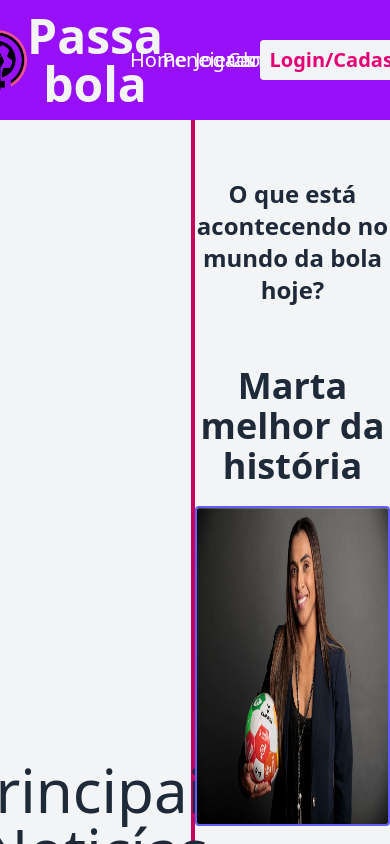
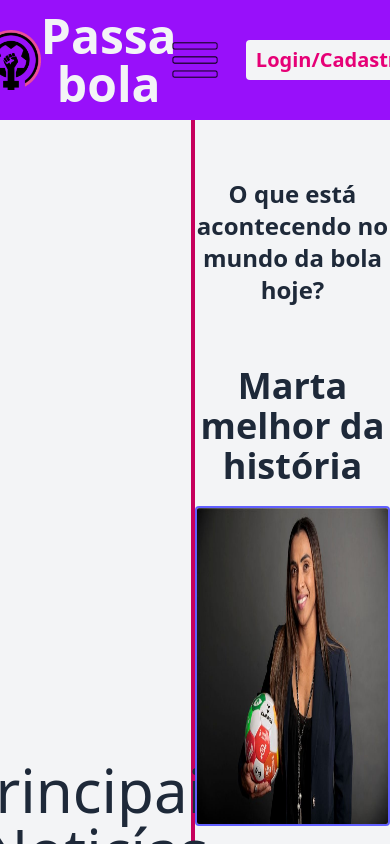
Before and after one commit to EnzoOFato/Site-Sprint3, a React (Vite) app in the folder site-sprint3/: page / in a window 390 px wide. Shown: the top 844 px of the page. Built offline with nearby package versions, Linux system fonts and the light colour scheme.

Commit message:
Responsividade

```diff
--- a/site-sprint3/src/components/Head.jsx
+++ b/site-sprint3/src/components/Head.jsx
@@ -1,14 +1,22 @@
 import { Link } from "react-router-dom"
 import logo from "../assets/icone.png"
+import menu from "../assets/menu/menu.png"
+import { useState } from "react"
 
 export default function Head(){
+
+    const [open, setOpen] = useState(false)
+
     return (
-        <header className="w-full flex h-30 bg-purple-600 items-center justify-around">
+        <header className="w-full flex h-30 bg-purple-600 items-center justify-around relative">
             <div className="flex justify-center items-center w-1/3">
                 <img src={logo} alt="logo" className="w-15 h-15"/>
                 <h1 className="text-center text-5xl text-gray-100 font-bold">Passa bola</h1>
             </div>
-            <nav className="w-1/3 flex justify-center items-center text-xl text-white">
+            <button className="w-12 h-12 lg:hidden md:flex sm:flex justify-center items-center cursor-pointer" onClick={() => setOpen(!open)}>
+                <img src={menu} alt="menu-btn" className="object-contain w-12 h-12"/>
+            </button>
+            <nav className="w-1/3 hidden lg:flex justify-center items-center text-xl text-white">
                 <Link className="w-1/4 text-center hover:underline transition duration-200" to="/">Home</Link>
                 <Link className="w-1/4 text-center hover:underline transition duration-200">Peneieras</Link>
                 <Link className="w-1/4 text-center hover:underline transition duration-200">Jogadoras</Link>
@@ -19,6 +27,14 @@ export default function Head(){
                     <Link to="/login" className="flex text-xl text-pink-600 w-full h-full justify-center items-center hover:text-gray-100 hover:border-2 rounded font-bold">Login/Cadastra-se</Link>
                 </button>
             </div>
+            {open && (
+            <div className="absolute top-full left-0 w-full bg-purple-700 flex flex-col items-center text-white lg:hidden transition-all">
+                <Link className="py-3 w-full text-center border-b border-purple-500 hover:bg-purple-800 font-bold" to="/">Home</Link>
+                <Link className="py-3 w-full text-center border-b border-purple-500 hover:bg-purple-800 font-bold">Peneiras</Link>
+                <Link className="py-3 w-full text-center border-b border-purple-500 hover:bg-purple-800 font-bold">Jogadoras</Link>
+                <Link className="py-3 w-full text-center border-b border-purple-500 hover:bg-purple-800 font-bold">Campeonatos</Link>
+            </div>
+            )}
         </header>
     )
 }
```
Also changed, not shown: site-sprint3/src/assets/menu/menu.png (added).
